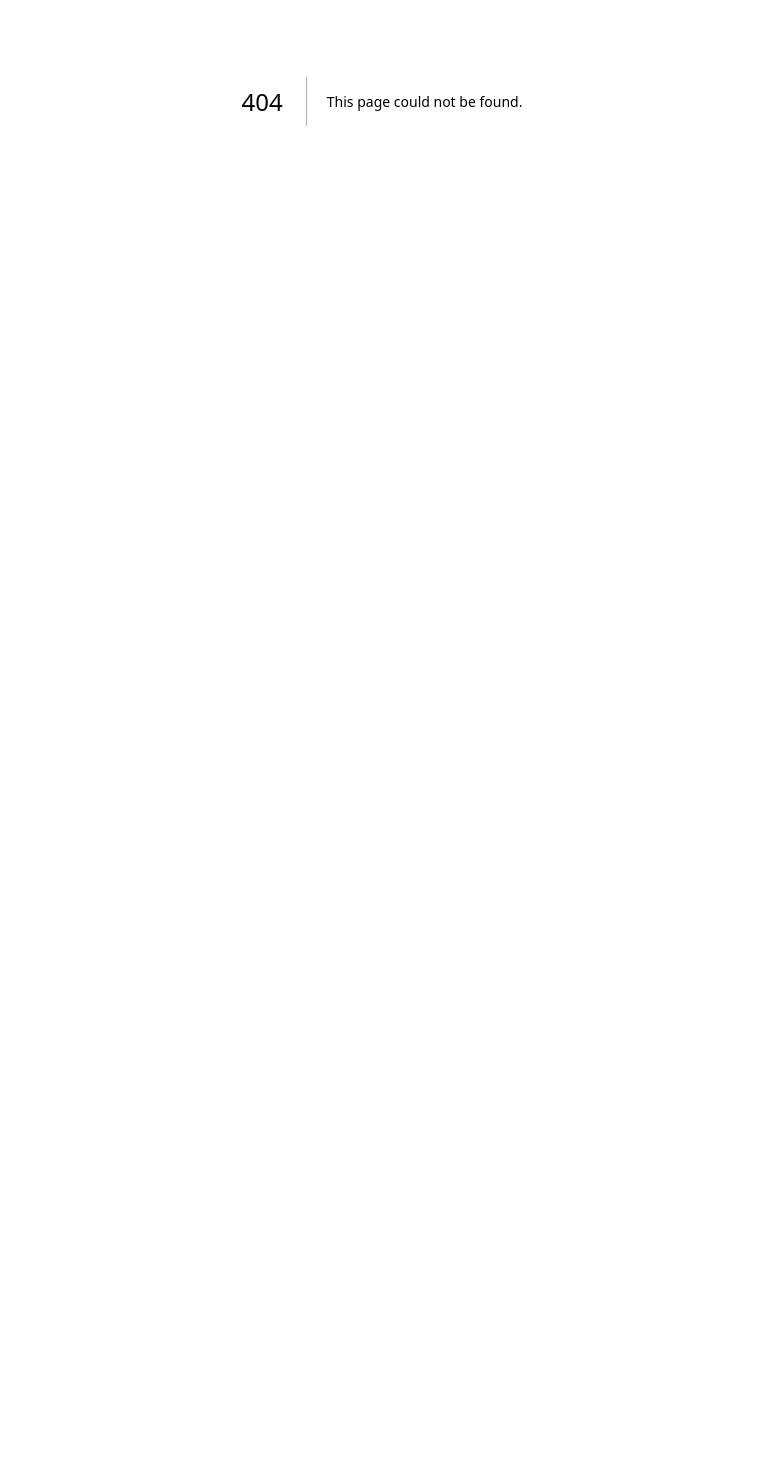
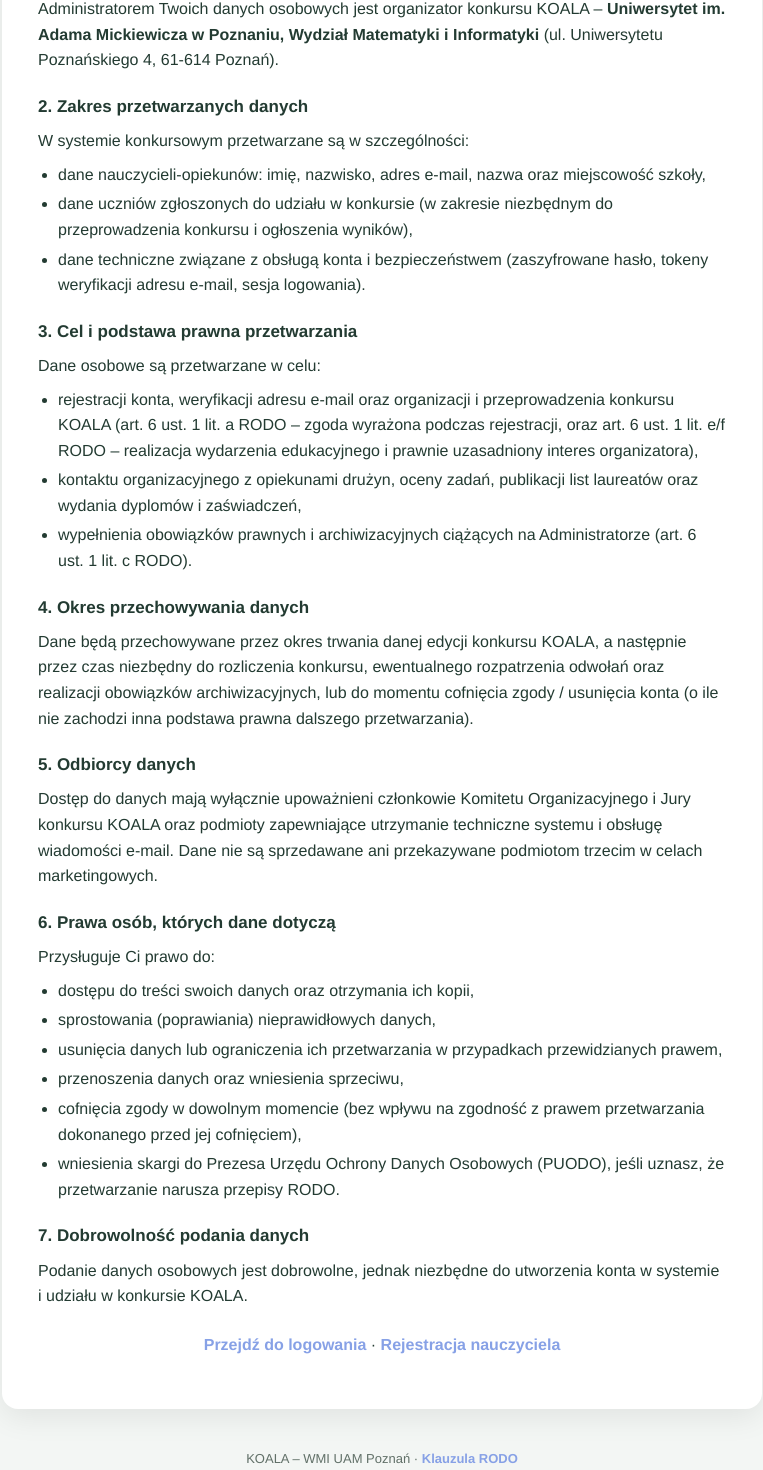
Before and after one commit to OsmoxX/KOALA, a Next.js app in the folder frontend/: page /rodo in a window 1280 px wide. Before the commit this address had no page. Shown: the part 299-1769 px from the top of the page, without its empty margins (258-1021 px from the left). Before the commit the page ends 800 px from the top, so only its background shows below. Built offline with nearby package versions, Linux system fonts and the light colour scheme.

Commit message:
KOALA-132: klauzula RODO i dodanie stopki

```diff
--- a/frontend/src/app/globals.css
+++ b/frontend/src/app/globals.css
@@ -12,6 +12,15 @@ body {
   font-family: Futura, Helvetica, sans-serif;
   background: #f3f6f4;
   color: #233b32;
+  min-height: 100vh;
+  display: flex;
+  flex-direction: column;
+}
+
+.app-content {
+  flex: 1;
+  display: flex;
+  flex-direction: column;
 }
 
 a {
@@ -24,7 +33,7 @@ a:hover {
 }
 
 .auth-page {
-  min-height: 100vh;
+  flex: 1;
   display: flex;
   align-items: center;
   justify-content: center;
@@ -59,7 +68,7 @@ a:hover {
   line-height: 1.5;
 }
 
-.auth-card form > label {
+.auth-card form>label {
   display: block;
   margin: 16px 0 6px;
   font-weight: 600;
@@ -183,6 +192,46 @@ a:hover {
   font-weight: 700;
 }
 
+.rodo-card {
+  max-width: 760px;
+}
+
+.rodo-section {
+  margin-top: 20px;
+  line-height: 1.6;
+}
+
+.rodo-section h3 {
+  margin: 0 0 8px;
+  font-size: 17px;
+  color: #233b32;
+}
+
+.rodo-section p {
+  margin: 0 0 8px;
+}
+
+.rodo-section ul {
+  margin: 6px 0 0;
+  padding-left: 20px;
+}
+
+.rodo-section li {
+  margin-bottom: 4px;
+}
+
+.site-footer {
+  padding: 16px 24px 24px;
+  text-align: center;
+  font-size: 13px;
+  color: #617068;
+  line-height: 1.5;
+}
+
+.site-footer a {
+  font-weight: 600;
+}
+
 @media (max-width: 480px) {
   .auth-page {
     padding: 12px;
--- a/frontend/src/app/layout.tsx
+++ b/frontend/src/app/layout.tsx
@@ -1,4 +1,5 @@
 import type { Metadata } from 'next';
+import Link from 'next/link';
 import type { ReactNode } from 'react';
 
 import './globals.css';
@@ -16,7 +17,14 @@ export default function RootLayout({
 }>) {
   return (
     <html lang="pl">
-      <body>{children}</body>
+      <body>
+        <div className="app-content">{children}</div>
+        <footer className="site-footer">
+          <span>KOALA – WMI UAM Poznań</span>
+          {' · '}
+          <Link href="/rodo">Klauzula RODO</Link>
+        </footer>
+      </body>
     </html>
   );
 }
--- /dev/null
+++ b/frontend/src/app/rodo/page.tsx
@@ -0,0 +1,139 @@
+import type { Metadata } from 'next';
+import Link from 'next/link';
+
+export const metadata: Metadata = {
+  title: 'Klauzula RODO – KOALA',
+  description:
+    'Informacja o przetwarzaniu danych osobowych (RODO) w systemie konkursowym KOALA.',
+};
+
+export default function RodoPage() {
+  return (
+    <main className="auth-page">
+      <article className="auth-card rodo-card">
+        <h1 className="brand">KOALA</h1>
+        <h2>Informacja o przetwarzaniu danych osobowych (RODO)</h2>
+
+        <p className="subtitle">
+          Zgodnie z art. 13 Rozporządzenia Parlamentu Europejskiego i Rady (UE)
+          2016/679 z dnia 27 kwietnia 2016 r. (RODO) informujemy o zasadach
+          przetwarzania danych osobowych w ramach konkursu{' '}
+          <strong>KOALA (KOmbinatoryka, Algorytmika i LOgika)</strong>.
+        </p>
+
+        <section className="rodo-section">
+          <h3>1. Administrator danych osobowych</h3>
+          <p>
+            Administratorem Twoich danych osobowych jest organizator konkursu
+            KOALA –{' '}
+            <strong>
+              Uniwersytet im. Adama Mickiewicza w Poznaniu, Wydział Matematyki
+              i Informatyki
+            </strong>{' '}
+            (ul. Uniwersytetu Poznańskiego 4, 61-614 Poznań).
+          </p>
+        </section>
+
+        <section className="rodo-section">
+          <h3>2. Zakres przetwarzanych danych</h3>
+          <p>W systemie konkursowym przetwarzane są w szczególności:</p>
+          <ul>
+            <li>
+              dane nauczycieli-opiekunów: imię, nazwisko, adres e-mail, nazwa
+              oraz miejscowość szkoły,
+            </li>
+            <li>
+              dane uczniów zgłoszonych do udziału w konkursie (w zakresie
+              niezbędnym do przeprowadzenia konkursu i ogłoszenia wyników),
+            </li>
+            <li>
+              dane techniczne związane z obsługą konta i bezpieczeństwem
+              (zaszyfrowane hasło, tokeny weryfikacji adresu e-mail, sesja
+              logowania).
+            </li>
+          </ul>
+        </section>
+
+        <section className="rodo-section">
+          <h3>3. Cel i podstawa prawna przetwarzania</h3>
+          <p>Dane osobowe są przetwarzane w celu:</p>
+          <ul>
+            <li>
+              rejestracji konta, weryfikacji adresu e-mail oraz organizacji i
+              przeprowadzenia konkursu KOALA (art. 6 ust. 1 lit. a RODO – zgoda
+              wyrażona podczas rejestracji, oraz art. 6 ust. 1 lit. e/f RODO –
+              realizacja wydarzenia edukacyjnego i prawnie uzasadniony interes
+              organizatora),
+            </li>
+            <li>
+              kontaktu organizacyjnego z opiekunami drużyn, oceny zadań,
+              publikacji list laureatów oraz wydania dyplomów i zaświadczeń,
+            </li>
+            <li>
+              wypełnienia obowiązków prawnych i archiwizacyjnych ciążących na
+              Administratorze (art. 6 ust. 1 lit. c RODO).
+            </li>
+          </ul>
+        </section>
+
+        <section className="rodo-section">
+          <h3>4. Okres przechowywania danych</h3>
+          <p>
+            Dane będą przechowywane przez okres trwania danej edycji konkursu
+            KOALA, a następnie przez czas niezbędny do rozliczenia konkursu,
+            ewentualnego rozpatrzenia odwołań oraz realizacji obowiązków
+            archiwizacyjnych, lub do momentu cofnięcia zgody / usunięcia konta
+            (o ile nie zachodzi inna podstawa prawna dalszego przetwarzania).
+          </p>
+        </section>
+
+        <section className="rodo-section">
+          <h3>5. Odbiorcy danych</h3>
+          <p>
+            Dostęp do danych mają wyłącznie upoważnieni członkowie Komitetu
+            Organizacyjnego i Jury konkursu KOALA oraz podmioty zapewniające
+            utrzymanie techniczne systemu i obsługę wiadomości e-mail. Dane nie
+            są sprzedawane ani przekazywane podmiotom trzecim w celach
+            marketingowych.
+          </p>
+        </section>
+
+        <section className="rodo-section">
+          <h3>6. Prawa osób, których dane dotyczą</h3>
+          <p>Przysługuje Ci prawo do:</p>
+          <ul>
+            <li>dostępu do treści swoich danych oraz otrzymania ich kopii,</li>
+            <li>sprostowania (poprawiania) nieprawidłowych danych,</li>
+            <li>
+              usunięcia danych lub ograniczenia ich przetwarzania w przypadkach
+              przewidzianych prawem,
+            </li>
+            <li>przenoszenia danych oraz wniesienia sprzeciwu,</li>
+            <li>
+              cofnięcia zgody w dowolnym momencie (bez wpływu na zgodność z
+              prawem przetwarzania dokonanego przed jej cofnięciem),
+            </li>
+            <li>
+              wniesienia skargi do Prezesa Urzędu Ochrony Danych Osobowych
+              (PUODO), jeśli uznasz, że przetwarzanie narusza przepisy RODO.
+            </li>
+          </ul>
+        </section>
+
+        <section className="rodo-section">
+          <h3>7. Dobrowolność podania danych</h3>
+          <p>
+            Podanie danych osobowych jest dobrowolne, jednak niezbędne do
+            utworzenia konta w systemie i udziału w konkursie KOALA.
+          </p>
+        </section>
+
+        <p className="auth-footer">
+          <Link href="/login">Przejdź do logowania</Link>
+          {' · '}
+          <Link href="/register">Rejestracja nauczyciela</Link>
+        </p>
+      </article>
+    </main>
+  );
+}
```
Also changed, not shown: frontend/src/app/register/page.tsx (+10 -2 lines).
